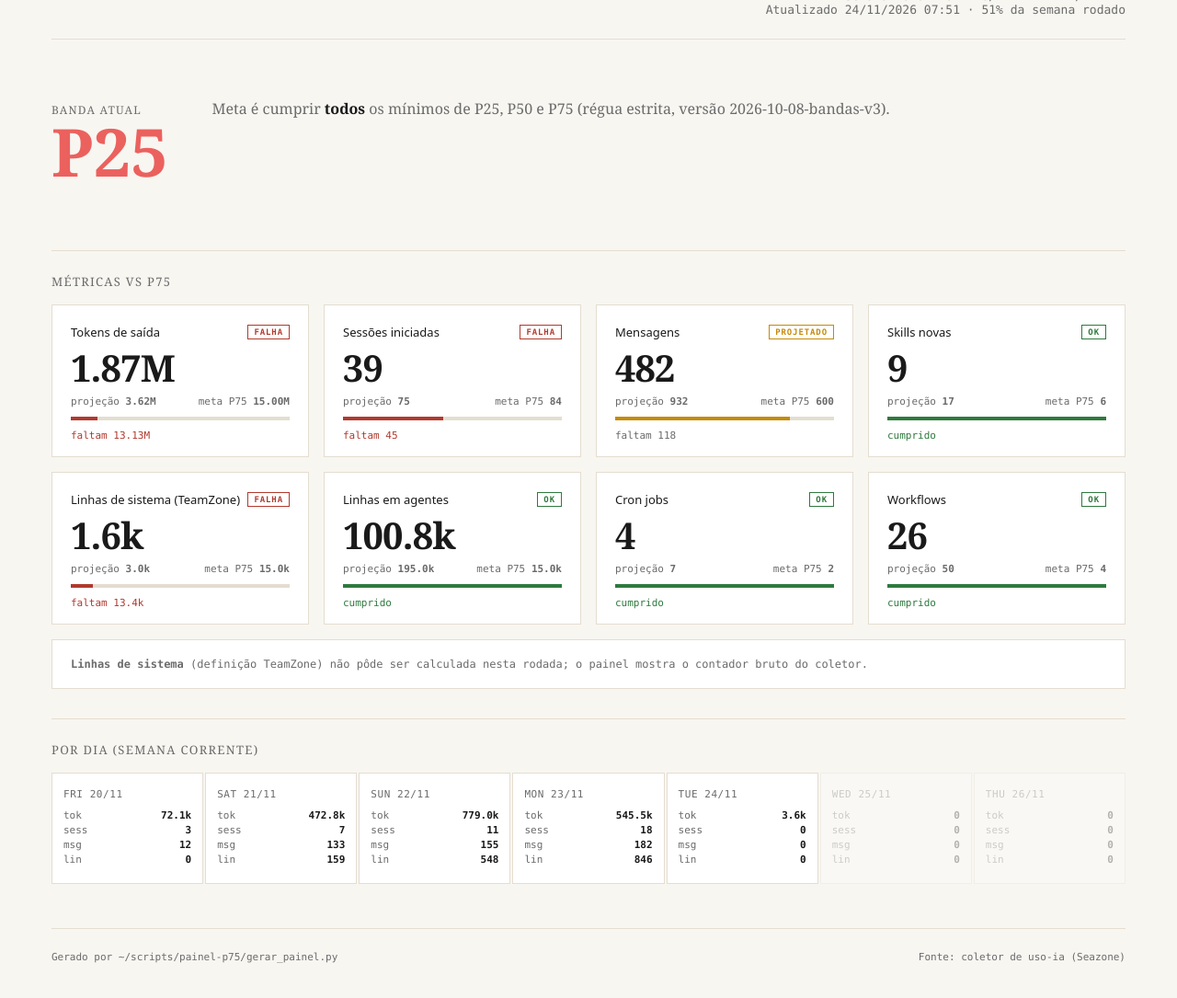
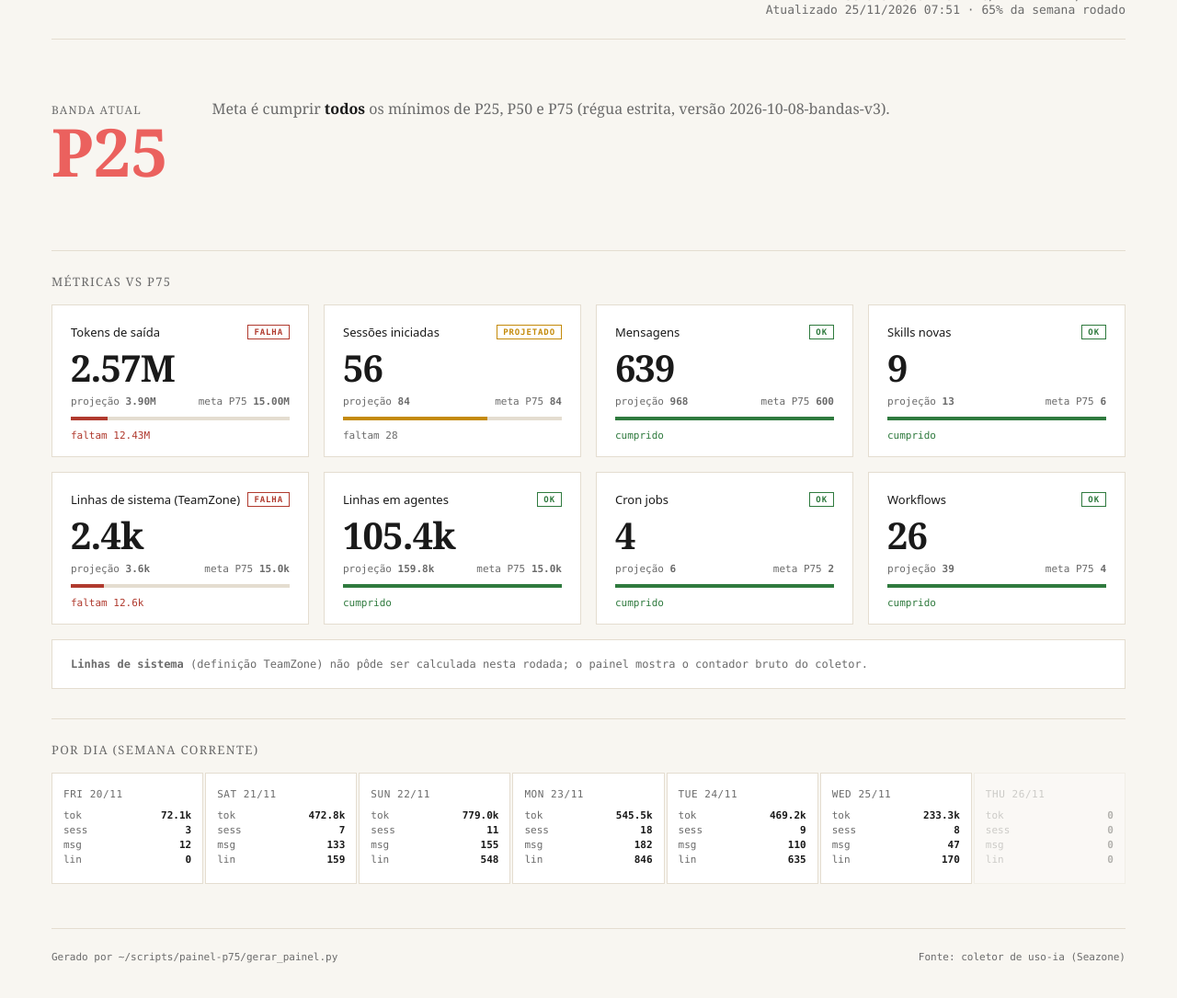
Before and after one commit to raayeoliveira/painel-p75, a plain HTML site: page index.html in a window 1280 px wide. Shown: the part 101-1186 px from the top of the page at 92% size. Drawn offline with Linux system fonts and the light colour scheme.

Commit message:
atualiza painel P75 2026-11-25 07:51
Co-authored-by: Claude Opus 4.7 (1M context) <noreply@anthropic.com>

```diff
--- a/index.html
+++ b/index.html
@@ -69,7 +69,7 @@
     <div class="meta">
       <div>Rayanne Oliveira · BackOffice Franquias</div>
       <div>Semana 2026-W48 · 20/11 17h → 27/11 17h</div>
-      <div>Atualizado 24/11/2026 07:51 · 51% da semana rodado</div>
+      <div>Atualizado 25/11/2026 07:51 · 65% da semana rodado</div>
     </div>
   </header>
 
@@ -91,39 +91,39 @@
             <h3>Tokens de saída</h3>
             <span class="selo-falha">FALHA</span>
           </header>
-          <div class="numero">1.87M</div>
+          <div class="numero">2.57M</div>
           <div class="legenda">
-            <span>projeção <strong>3.62M</strong></span>
+            <span>projeção <strong>3.90M</strong></span>
             <span>meta P75 <strong>15.00M</strong></span>
           </div>
-          <div class="barra"><div class="preencher" style="width:12%"></div></div>
-          <div class="gap">faltam 13.13M</div>
-        </article>
-        <article class="card falha">
-          <header>
-            <h3>Sessões iniciadas</h3>
-            <span class="selo-falha">FALHA</span>
-          </header>
-          <div class="numero">39</div>
-          <div class="legenda">
-            <span>projeção <strong>75</strong></span>
-            <span>meta P75 <strong>84</strong></span>
-          </div>
-          <div class="barra"><div class="preencher" style="width:46%"></div></div>
-          <div class="gap">faltam 45</div>
+          <div class="barra"><div class="preencher" style="width:17%"></div></div>
+          <div class="gap">faltam 12.43M</div>
         </article>
         <article class="card projetado">
           <header>
-            <h3>Mensagens</h3>
+            <h3>Sessões iniciadas</h3>
             <span class="selo-projetado">PROJETADO</span>
           </header>
-          <div class="numero">482</div>
+          <div class="numero">56</div>
           <div class="legenda">
-            <span>projeção <strong>932</strong></span>
+            <span>projeção <strong>84</strong></span>
+            <span>meta P75 <strong>84</strong></span>
+          </div>
+          <div class="barra"><div class="preencher" style="width:66%"></div></div>
+          <div class="gap">faltam 28</div>
+        </article>
+        <article class="card ok">
+          <header>
+            <h3>Mensagens</h3>
+            <span class="selo-ok">OK</span>
+          </header>
+          <div class="numero">639</div>
+          <div class="legenda">
+            <span>projeção <strong>968</strong></span>
             <span>meta P75 <strong>600</strong></span>
           </div>
-          <div class="barra"><div class="preencher" style="width:80%"></div></div>
-          <div class="gap">faltam 118</div>
+          <div class="barra"><div class="preencher" style="width:100%"></div></div>
+          <div class="gap">cumprido</div>
         </article>
         <article class="card ok">
           <header>
@@ -132,7 +132,7 @@
           </header>
           <div class="numero">9</div>
           <div class="legenda">
-            <span>projeção <strong>17</strong></span>
+            <span>projeção <strong>13</strong></span>
             <span>meta P75 <strong>6</strong></span>
           </div>
           <div class="barra"><div class="preencher" style="width:100%"></div></div>
@@ -143,22 +143,22 @@
             <h3>Linhas de sistema (TeamZone)</h3>
             <span class="selo-falha">FALHA</span>
           </header>
-          <div class="numero">1.6k</div>
+          <div class="numero">2.4k</div>
           <div class="legenda">
-            <span>projeção <strong>3.0k</strong></span>
+            <span>projeção <strong>3.6k</strong></span>
             <span>meta P75 <strong>15.0k</strong></span>
           </div>
-          <div class="barra"><div class="preencher" style="width:10%"></div></div>
-          <div class="gap">faltam 13.4k</div>
+          <div class="barra"><div class="preencher" style="width:15%"></div></div>
+          <div class="gap">faltam 12.6k</div>
         </article>
         <article class="card ok">
           <header>
             <h3>Linhas em agentes</h3>
             <span class="selo-ok">OK</span>
           </header>
-          <div class="numero">100.8k</div>
+          <div class="numero">105.4k</div>
           <div class="legenda">
-            <span>projeção <strong>195.0k</strong></span>
+            <span>projeção <strong>159.8k</strong></span>
             <span>meta P75 <strong>15.0k</strong></span>
           </div>
           <div class="barra"><div class="preencher" style="width:100%"></div></div>
@@ -171,7 +171,7 @@
           </header>
           <div class="numero">4</div>
           <div class="legenda">
-            <span>projeção <strong>7</strong></span>
+            <span>projeção <strong>6</strong></span>
             <span>meta P75 <strong>2</strong></span>
           </div>
           <div class="barra"><div class="preencher" style="width:100%"></div></div>
@@ -184,7 +184,7 @@
           </header>
           <div class="numero">26</div>
           <div class="legenda">
-            <span>projeção <strong>50</strong></span>
+            <span>projeção <strong>39</strong></span>
             <span>meta P75 <strong>4</strong></span>
           </div>
           <div class="barra"><div class="preencher" style="width:100%"></div></div>
@@ -230,17 +230,17 @@
         </div>
         <div class="dia ativo">
           <div class="dia-rotulo">tue 24/11</div>
-          <div class="dia-metrica"><span>tok</span><strong>3.6k</strong></div>
-          <div class="dia-metrica"><span>sess</span><strong>0</strong></div>
-          <div class="dia-metrica"><span>msg</span><strong>0</strong></div>
-          <div class="dia-metrica"><span>lin</span><strong>0</strong></div>
+          <div class="dia-metrica"><span>tok</span><strong>469.2k</strong></div>
+          <div class="dia-metrica"><span>sess</span><strong>9</strong></div>
+          <div class="dia-metrica"><span>msg</span><strong>110</strong></div>
+          <div class="dia-metrica"><span>lin</span><strong>635</strong></div>
         </div>
-        <div class="dia vazio">
+        <div class="dia ativo">
           <div class="dia-rotulo">wed 25/11</div>
-          <div class="dia-metrica"><span>tok</span><strong>0</strong></div>
-          <div class="dia-metrica"><span>sess</span><strong>0</strong></div>
-          <div class="dia-metrica"><span>msg</span><strong>0</strong></div>
-          <div class="dia-metrica"><span>lin</span><strong>0</strong></div>
+          <div class="dia-metrica"><span>tok</span><strong>233.3k</strong></div>
+          <div class="dia-metrica"><span>sess</span><strong>8</strong></div>
+          <div class="dia-metrica"><span>msg</span><strong>47</strong></div>
+          <div class="dia-metrica"><span>lin</span><strong>170</strong></div>
         </div>
         <div class="dia vazio">
           <div class="dia-rotulo">thu 26/11</div>
```
